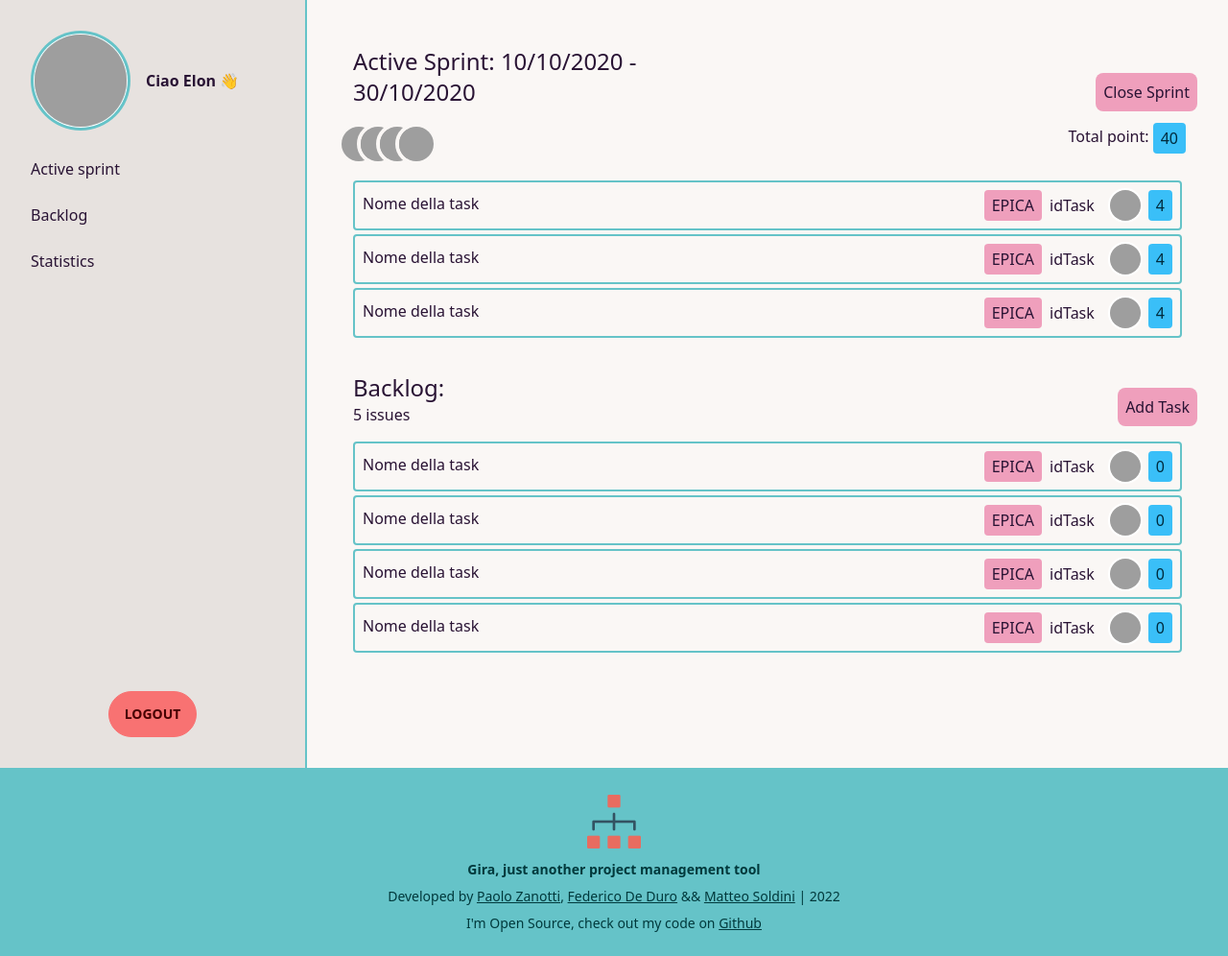
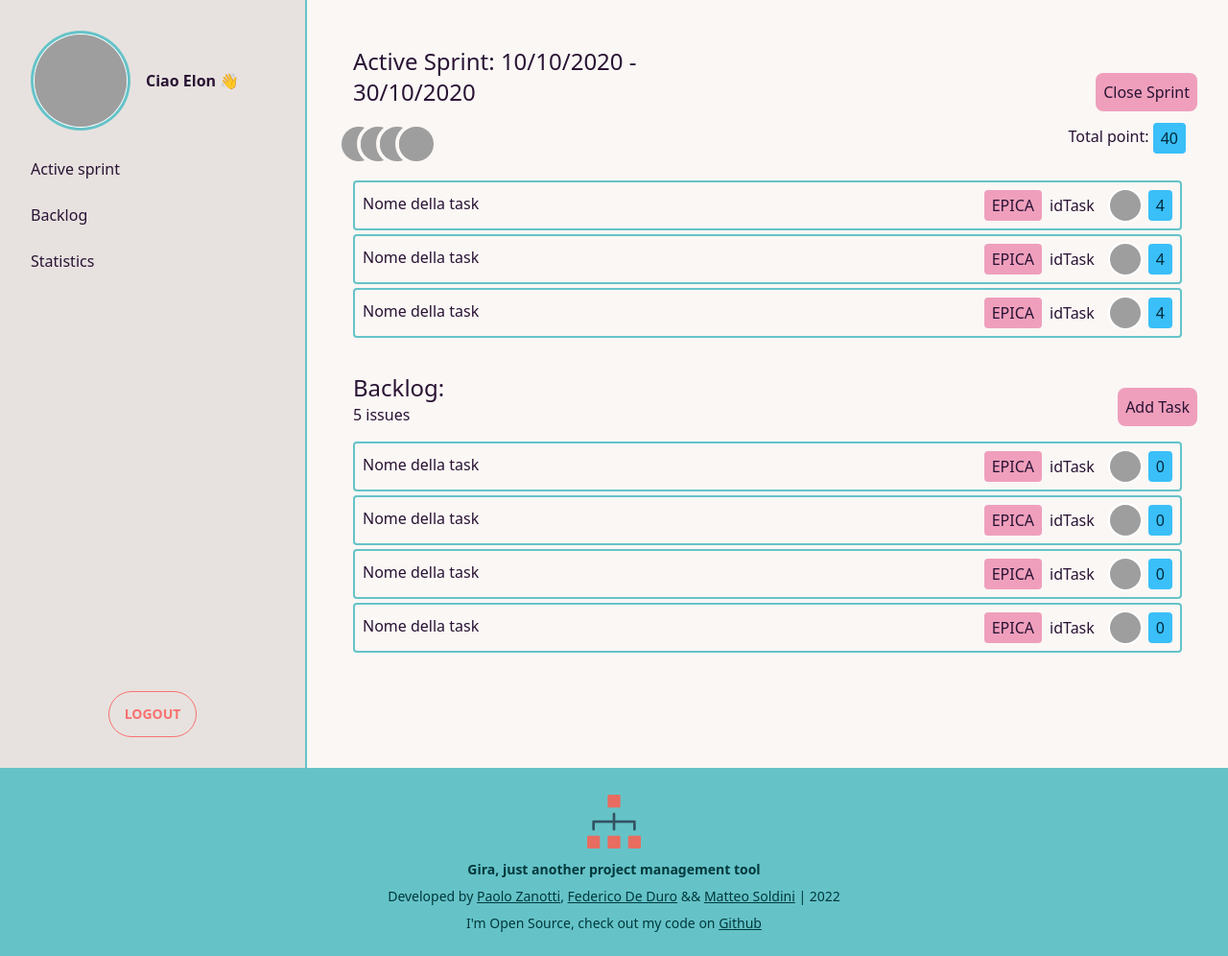
Before and after one commit to zanottipaolo/DB1-Agile, a Flask app: page /backlog in a window 1280 px wide. Shown: the whole page at 96% size. Run offline with Flask 2, Linux system fonts and the light colour scheme; some libraries are stand-ins or nearby versions; grey boxes are pictures that could not be loaded.

Commit message:
💄 REALLY last fix on FE Logout button (Sidebar)

```diff
--- a/templates/base.html
+++ b/templates/base.html
@@ -36,7 +36,7 @@
             <label for="my-drawer-2" class="drawer-overlay"></label>
 
             <div class="avatar">
-                <div class="w-24 rounded-full m-5 ring ring-primary ring-offset-1 hover:ring-offset-4 transition duration-300 ease-in-out">
+                <div class="w-24 rounded-full m-5 ring ring-primary ring-offset-1 hover:ring-offset-4 transition duration-500 ease-in-out">
                     <a href="#">
                         <img src="https://api.lorem.space/image/face?hash=92310" />
                     </a>
@@ -50,8 +50,8 @@
                 <li><a href="#">Statistics</a></li>
             </ul>
 
-            <div class="my-4 bg-base-300 flex justify-center mt-auto">
-                <button class="btn btn-error">Logout</button>
+            <div class="my-4 flex justify-center mt-auto">
+                <button class="btn btn-outline btn-error btn-md transition duration-300 ease-in-out">Logout</button>
             </div>
 
         </div>
```
